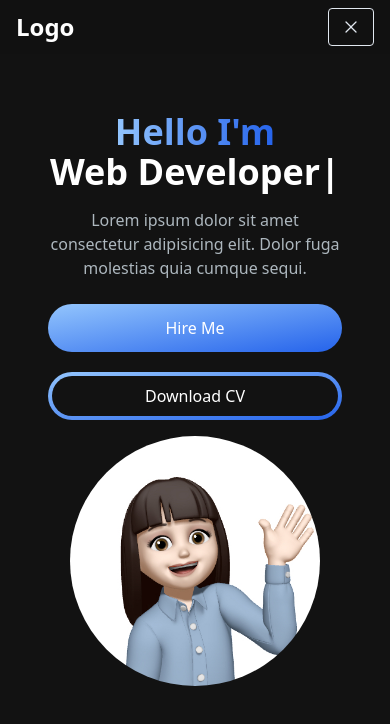
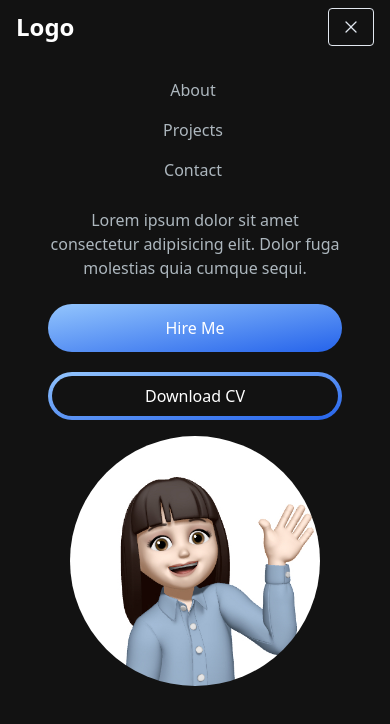
Before and after one commit to huachen8858/portfolio-tailwind, a Next.js app: page / in a window 390 px wide. Both pictures are taken after a click on the button 351 px from the left and 27 px from the top of the page. Shown: the top 724 px of the page. Built offline with nearby package versions, Linux system fonts and the light colour scheme.

Commit message:
navbar menu

```diff
--- a/components/hero-section.js
+++ b/components/hero-section.js
@@ -30,7 +30,7 @@
             Lorem ipsum dolor sit amet consectetur adipisicing elit. Dolor fuga molestias quia cumque sequi.
           </p>
           <div>
-            <button className="px-6 py-3 w-full sm:w-fit mb-2 mr-4 rounded-full bg-gradient-to-br from-blue-300 to-blue-600 text-white hover:bg-slate-400">
+            <button className="px-6 py-3 w-full sm:w-fit mb-2 mr-4 rounded-full bg-gradient-to-br from-blue-300 to-blue-600 text-white hover:bg-slate-800">
               Hire Me
             </button>
             <button className="px-1 inline-block py-1 w-full sm:w-fit rounded-full bg-gradient-to-br from-blue-300 to-blue-600 hover:bg-slate-800 text-white mt-3">
--- /dev/null
+++ b/components/menu-overlay.js
@@ -0,0 +1,14 @@
+import React from "react";
+import NavLink from "./nav-link";
+
+export default function MenuOverlay({ links }) {
+  return (
+    <ul className="flex flex-col py-4 items-center">
+      {links.map((link, index) => (
+        <li key={index}>
+        <NavLink href={link.path} title={link.title} />
+        </li>
+      ))}
+    </ul>
+  );
+}
--- a/components/navbar.js
+++ b/components/navbar.js
@@ -2,6 +2,7 @@
 import Link from "next/link";
 import NavLink from "./nav-link";
 import { Bars3Icon, XMarkIcon } from "@heroicons/react/24/solid";
+import MenuOverlay from "./menu-overlay";
 
 export default function Navbar() {
   const [navbarOpen, setNavbarOpen] = useState(false);
@@ -21,7 +22,7 @@
   ];
 
   return (
-    <nav className="fixed top-0 left-0 right-0 z-10 bg-[#121212] bg-opacity-90">
+    <nav className="fixed top-0 left-0 right-0 z-10 bg-[#121212] bg-opacity-100">
       <div className="flex flex-wrap items-center justify-between mx-auto px-4 py-2">
         <Link
           href={"/"}
@@ -56,6 +57,7 @@
           </ul>
         </div>
       </div>
+      {navbarOpen ? <MenuOverlay links={navLinks} /> : null}
     </nav>
   );
 }
```
